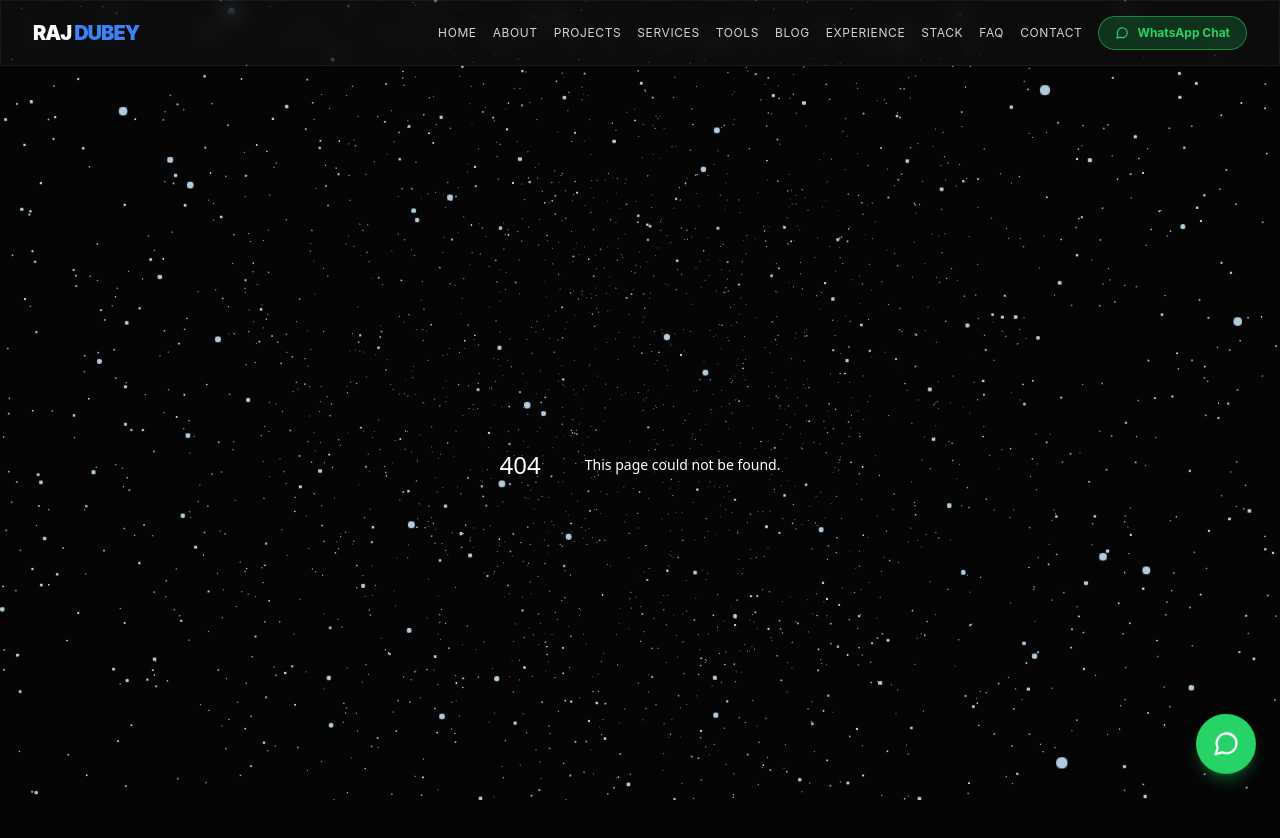
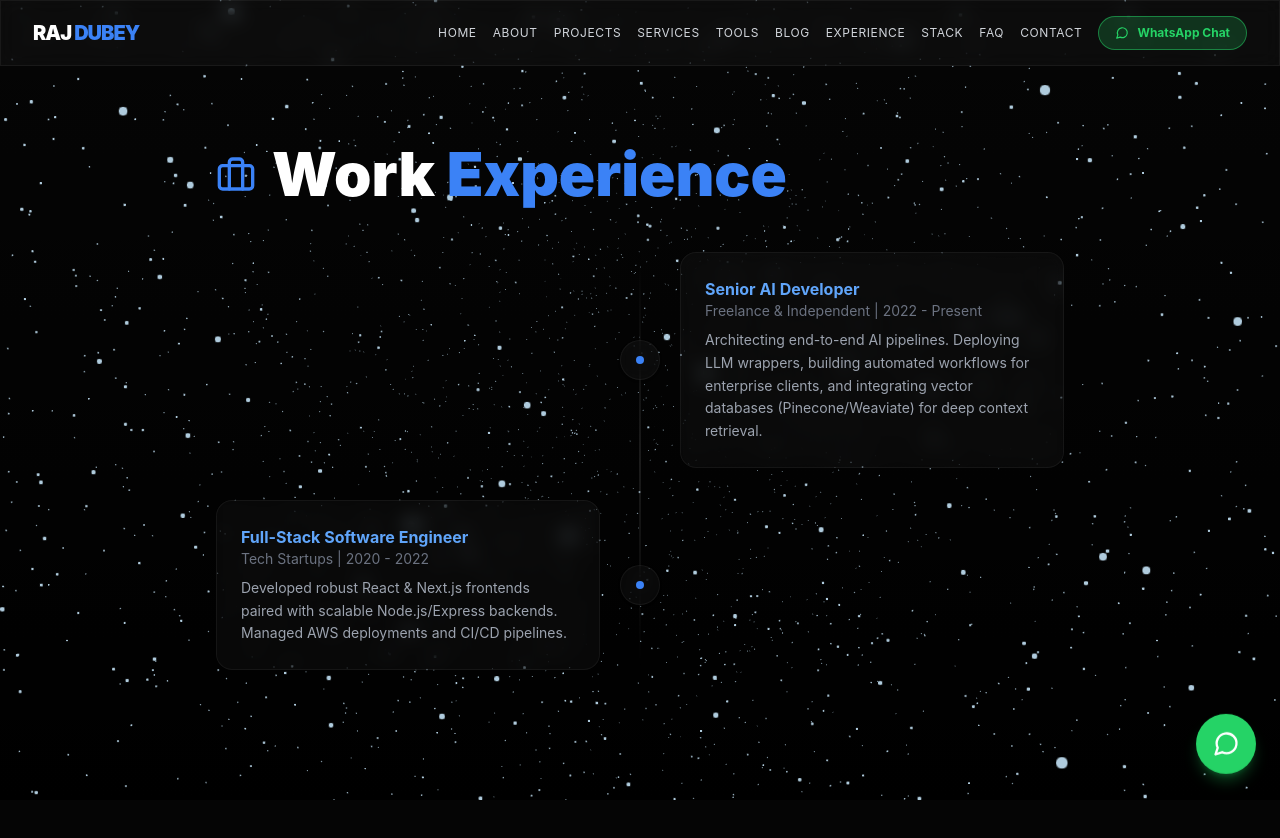
Before and after one commit to rajr432/novaforge-app-1773338656768, a Next.js app: page /experience in a window 1280 px wide. Before the commit this address had no page. Shown: the top 838 px of the page. After the commit the page ends 800 px from the top, so only its background shows below. Built offline with nearby package versions, Linux system fonts and the light colour scheme.

Commit message:
Initial commit from NovaForge: app/experience/page.tsx

```diff
--- /dev/null
+++ b/app/experience/page.tsx
@@ -0,0 +1,46 @@
+import { Briefcase } from 'lucide-react';
+
+export default function Experience() {
+  const roles = [
+    {
+      title: 'Senior AI Developer',
+      company: 'Freelance & Independent',
+      date: '2022 - Present',
+      desc: 'Architecting end-to-end AI pipelines. Deploying LLM wrappers, building automated workflows for enterprise clients, and integrating vector databases (Pinecone/Weaviate) for deep context retrieval.'
+    },
+    {
+      title: 'Full-Stack Software Engineer',
+      company: 'Tech Startups',
+      date: '2020 - 2022',
+      desc: 'Developed robust React & Next.js frontends paired with scalable Node.js/Express backends. Managed AWS deployments and CI/CD pipelines.'
+    }
+  ];
+
+  return (
+    <div className="max-w-4xl mx-auto p-6 py-20">
+      <div className="flex items-center gap-4 mb-12">
+        <Briefcase className="w-10 h-10 text-blue-500" />
+        <h1 className="text-4xl md:text-6xl font-black">Work <span className="text-blue-500">Experience</span></h1>
+      </div>
+
+      <div className="space-y-8 relative before:absolute before:inset-0 before:ml-5 before:-translate-x-px md:before:mx-auto md:before:translate-x-0 before:h-full before:w-0.5 before:bg-gradient-to-b before:from-transparent before:via-white/10 before:to-transparent">
+        {roles.map((role, i) => (
+          <div key={i} className="relative flex items-center justify-between md:justify-normal md:odd:flex-row-reverse group is-active">
+            <div className="flex items-center justify-center w-10 h-10 rounded-full border border-white/10 bg-black glass-panel shadow shrink-0 md:order-1 md:group-odd:-translate-x-1/2 md:group-even:translate-x-1/2 z-10">
+              <div className="w-2 h-2 rounded-full bg-blue-500"></div>
+            </div>
+            <div className="w-[calc(100%-4rem)] md:w-[calc(50%-2.5rem)] glass-panel p-6 rounded-2xl">
+              <div className="flex flex-col mb-2">
+                <span className="text-blue-400 font-bold">{role.title}</span>
+                <span className="text-sm text-gray-500">{role.company} | {role.date}</span>
+              </div>
+              <p className="text-gray-400 text-sm leading-relaxed">
+                {role.desc}
+              </p>
+            </div>
+          </div>
+        ))}
+      </div>
+    </div>
+  );
+}
```
